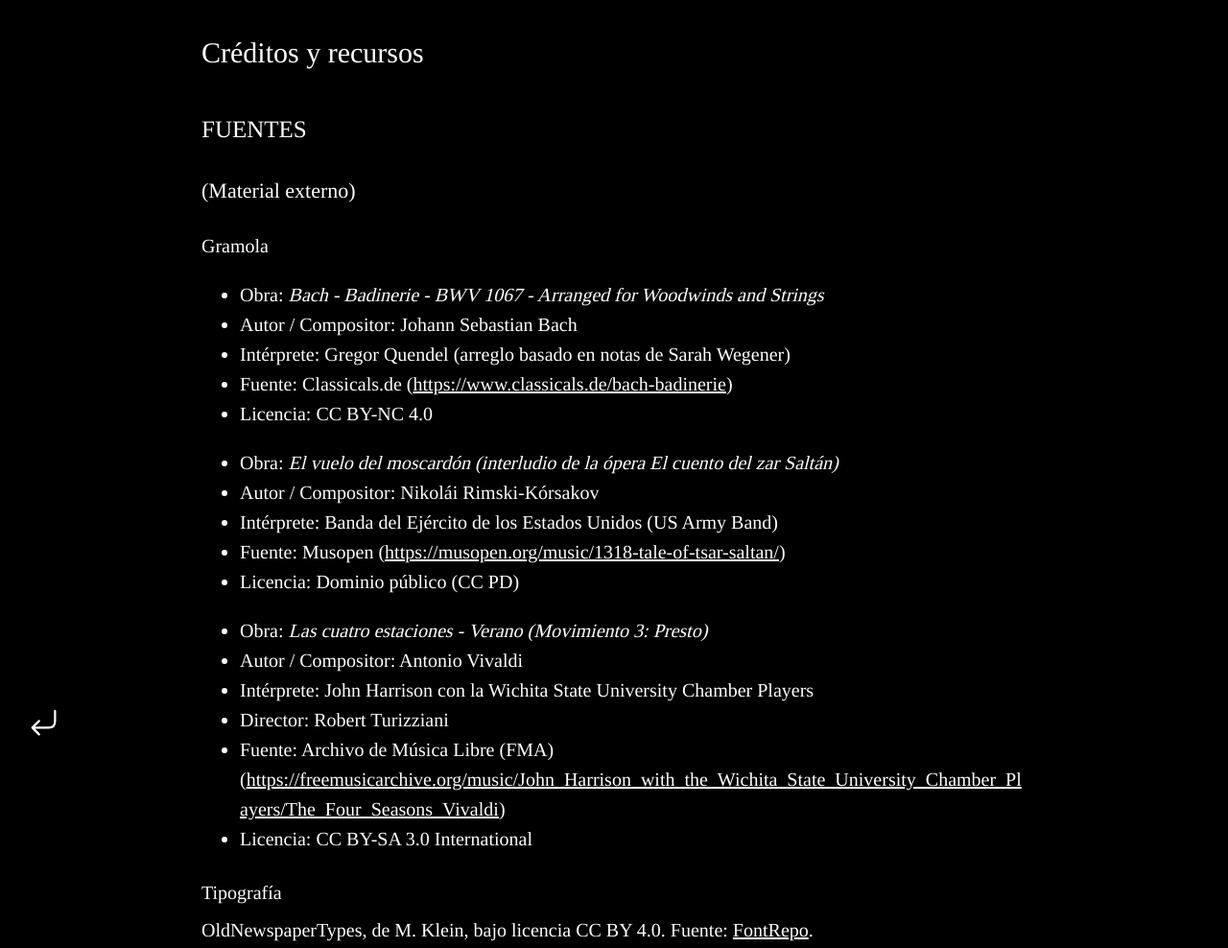
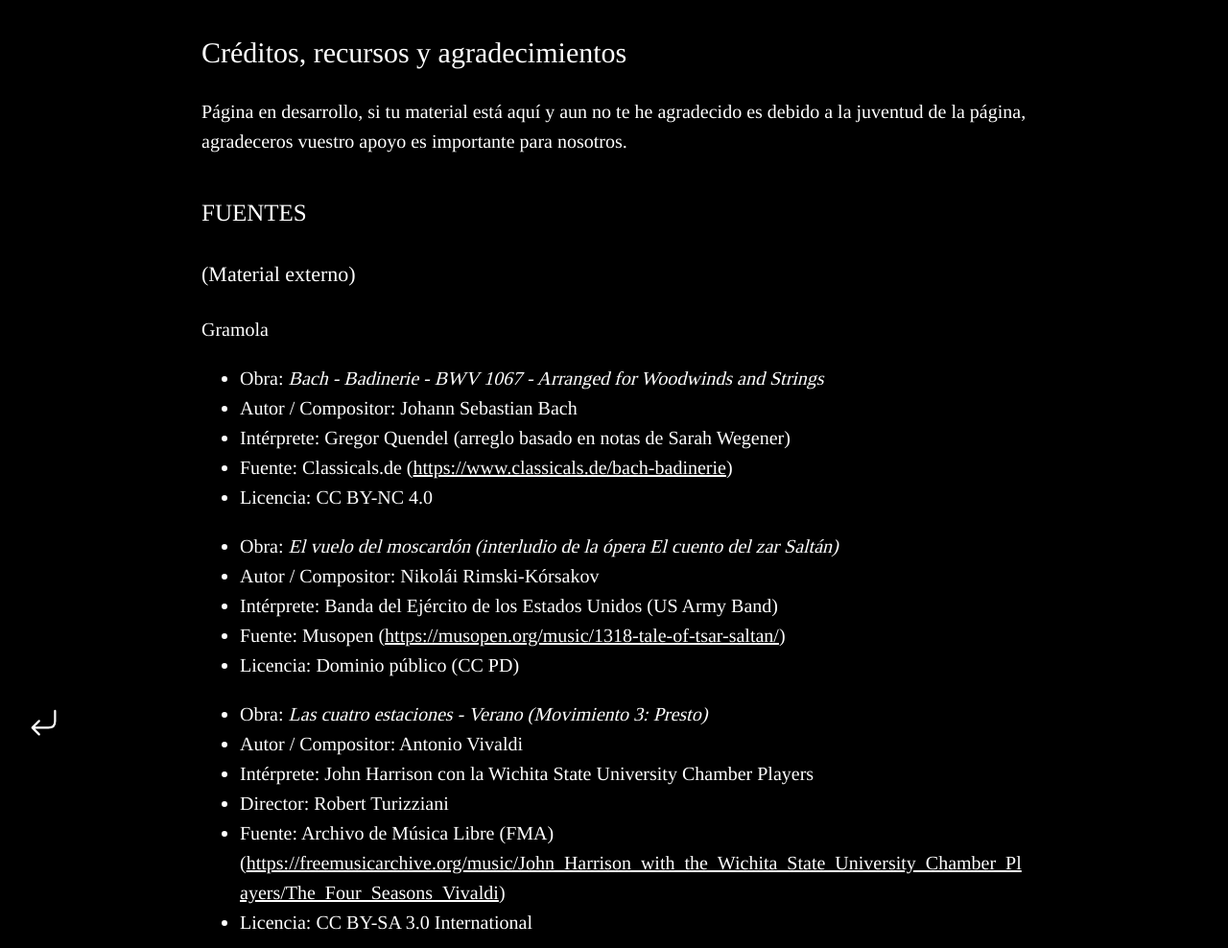
Before and after one commit to juannietotorres-ai/maniatopia, a plain HTML site: page creditosyrecursos.html in a window 1280 px wide. Shown: the top 988 px of the page at 96% size. Drawn offline with Linux system fonts and the light colour scheme.

Commit message:
Oficializar Créditos, recursos y agradecimientos
Co-authored-by: Copilot <223556219+Copilot@users.noreply.github.com>

```diff
--- a/creditosyrecursos.html
+++ b/creditosyrecursos.html
@@ -3,7 +3,7 @@
 <head>
     <meta charset="UTF-8">
     <meta name="viewport" content="width=device-width, initial-scale=1.0">
-    <title>Maniatopia - Créditos y recursos</title>
+    <title>Maniatopia - Créditos, recursos y agradecimientos</title>
     <link rel="shortcut icon" href="favicon.ico" type="image/x-icon">
     <link rel="preload" href="assets/Fonts-ttf/LiberationSerif-Regular.ttf" as="font" type="font/ttf" crossorigin>
     <link rel="preconnect" href="https://fonts.googleapis.com">
@@ -35,6 +35,7 @@
         h3 { margin: 1.25em 0 0.4em; font-size: 1.1em; font-weight: 400; }
         h4 { margin: 1.25em 0 0.4em; font-size: 1em; font-weight: 400; }
         p { margin: 0 0 0.6em; }
+        .intro { margin: -0.4em 0 2em; }
         main a { color: inherit; overflow-wrap: anywhere; }
         main a:focus-visible { outline: 2px solid #fff; outline-offset: 3px; }
         .back {
@@ -56,7 +57,8 @@
 </head>
 <body>
     <main>
-        <h1>Créditos y recursos</h1>
+        <h1>Créditos, recursos y agradecimientos</h1>
+        <p class="intro">Página en desarrollo, si tu material está aquí y aun no te he agradecido es debido a la juventud de la página, agradeceros vuestro apoyo es importante para nosotros.</p>
         <h2>FUENTES</h2>
         <h3>(Material externo)</h3>
         <h4>Gramola</h4>
```
Also changed, not shown: contacto.html (+1 -1 lines).
